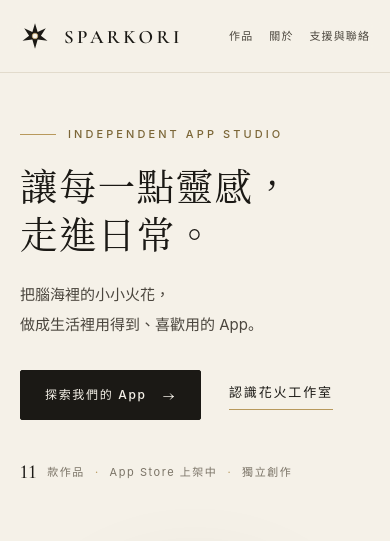
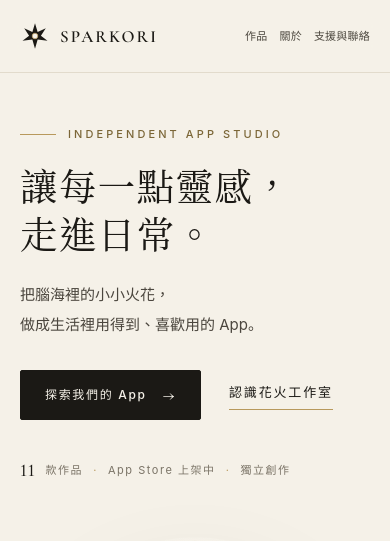
Before and after one commit to VictoriaC1122/victoriac1122.github.io, a website: page public/index.html in a window 390 px wide. Shown: the top 541 px of the page. Drawn offline with nearby package versions, Linux system fonts and the light colour scheme.

Commit message:
頁首在窄螢幕（≤390px）不換行
Co-Authored-By: Claude Fable 5.1 <noreply@anthropic.com>
Claude-Session: https://claude.ai/code/session_012eUGAgXGcJhN55yUd32N3L

```diff
--- a/public/style.css
+++ b/public/style.css
@@ -139,8 +139,8 @@ p { margin: 0; }
 .brand-text { display: flex; flex-direction: column; line-height: 1; gap: 6px; }
 .brand-latin { font-family: var(--latin); font-size: 23px; font-weight: 600; letter-spacing: .22em; text-transform: uppercase; }
 .brand-cjk { font-family: var(--serif); font-size: 11px; letter-spacing: .36em; color: var(--gold-text); }
-.site-nav { display: flex; align-items: center; gap: 38px; }
-.site-nav a { font-size: 13px; letter-spacing: .2em; color: var(--ink-soft); padding: 8px 0; position: relative; }
+.site-nav { display: flex; align-items: center; gap: 38px; flex: none; }
+.site-nav a { font-size: 13px; letter-spacing: .2em; color: var(--ink-soft); padding: 8px 0; position: relative; white-space: nowrap; }
 .site-nav a::after {
   content: ""; position: absolute; left: 0; right: 0; bottom: 2px; height: 1px; background: var(--gold);
   transform: scaleX(0); transform-origin: left; transition: transform .4s var(--ease);
@@ -444,6 +444,15 @@ p { margin: 0; }
   .faq summary { font-size: 17px; padding: 18px 0; }
 }
 
+@media (max-width: 390px) {
+  .header-inner { gap: 12px; }
+  .brand { gap: 10px; }
+  .brand-latin { font-size: 17px; letter-spacing: .12em; }
+  .site-nav { gap: 12px; }
+  .site-nav a { font-size: 11px; letter-spacing: .02em; }
+  .hero-meta .num { font-size: 18px; }
+}
+
 @media (prefers-reduced-motion: reduce) {
   :root { scroll-behavior: auto; }
   *, *::before, *::after { transition: none !important; animation: none !important; }
```
